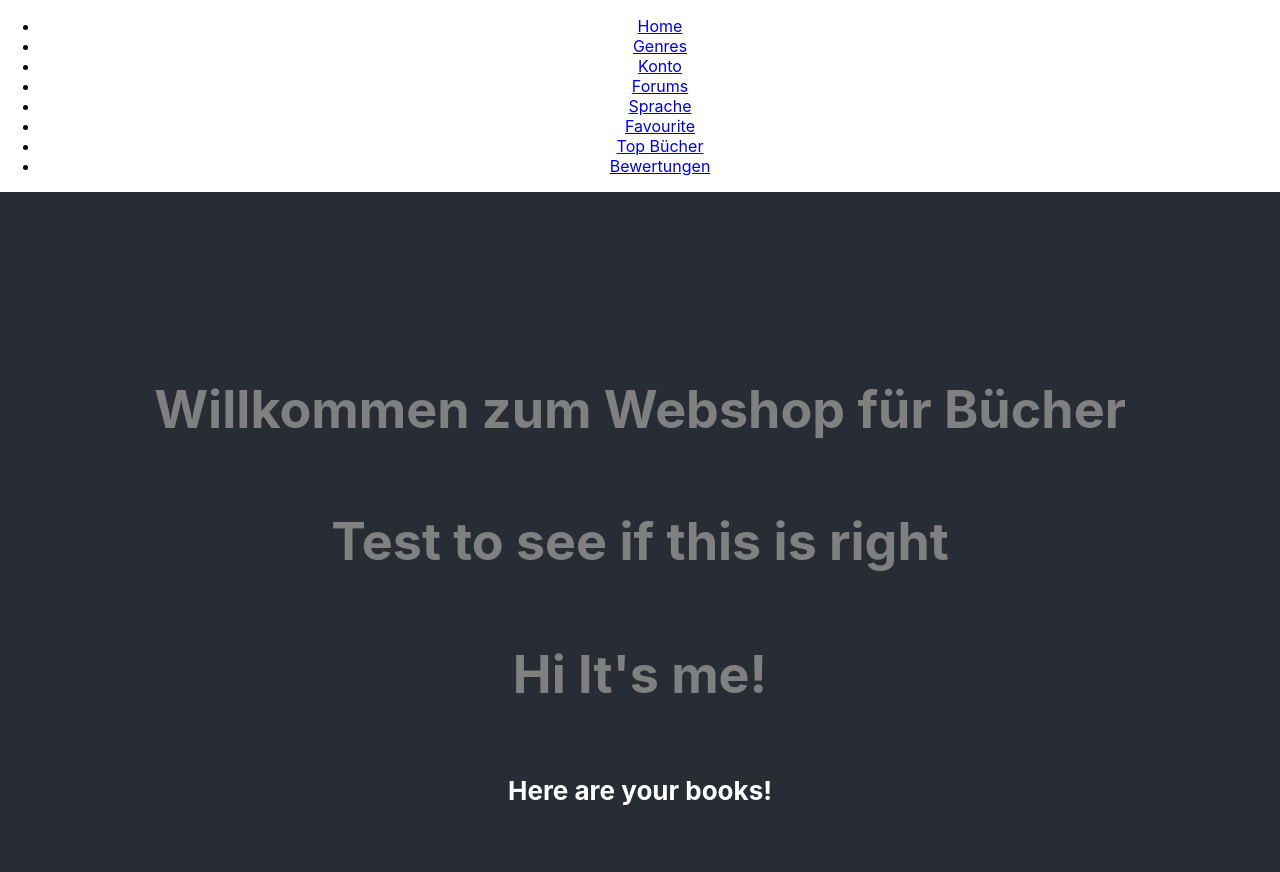
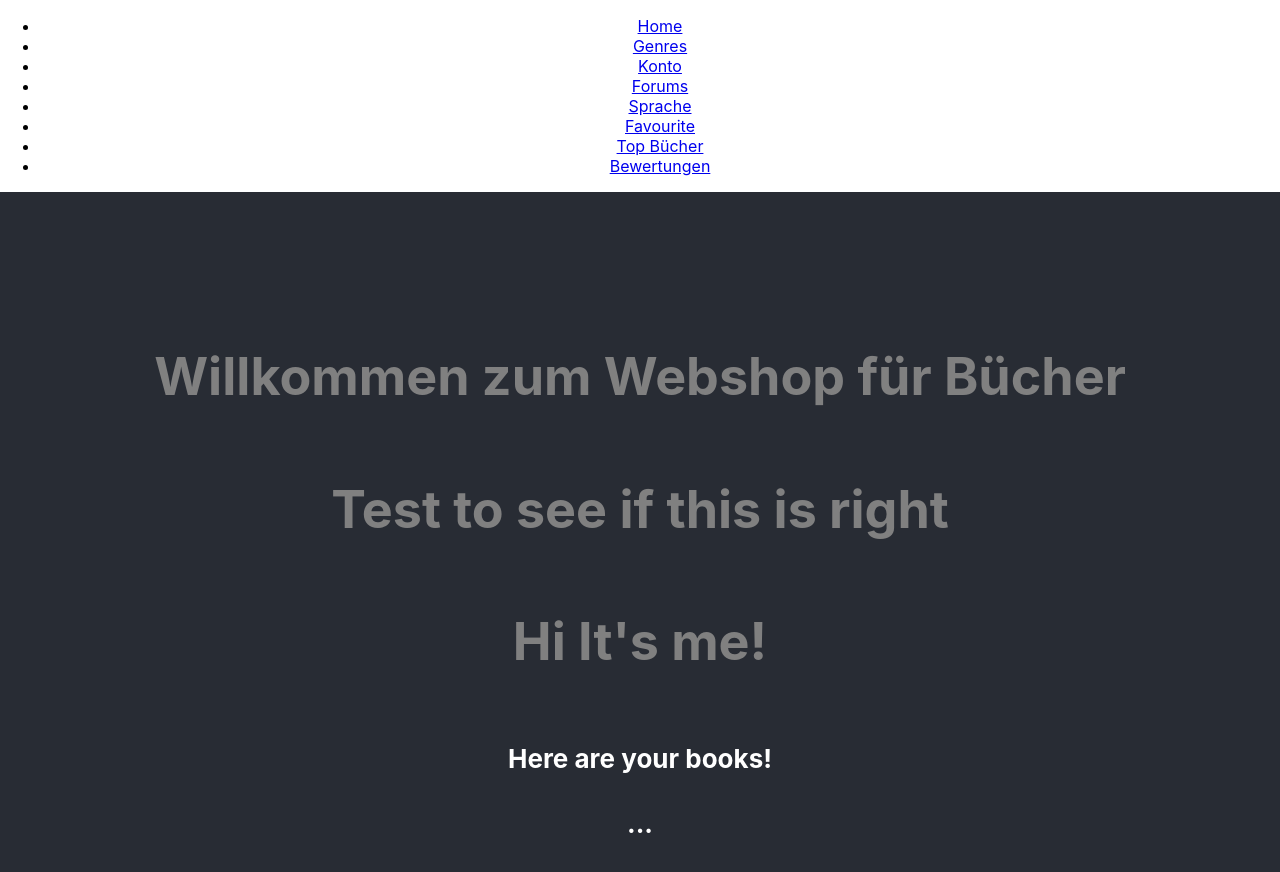
Before and after one commit to EthanUltra/LB-Projekt-M294-295_Ethan-Shrestha, a React (Create React App) app in the folder Front-End/Projekt/: page /favourite in a window 1280 px wide. Shown: the top 872 px of the page. Built offline with nearby package versions, Linux system fonts and the light colour scheme.

Commit message:
Added changes in Favourites.js

```diff
--- a/Front-End/Projekt/src/Favourite.js
+++ b/Front-End/Projekt/src/Favourite.js
@@ -10,6 +10,7 @@ class Favourite extends React.Component {
         return (
             <div>
                 <h4>Here are your books!</h4>
+                <h4>...</h4>
             </div>
         )
     }
```
